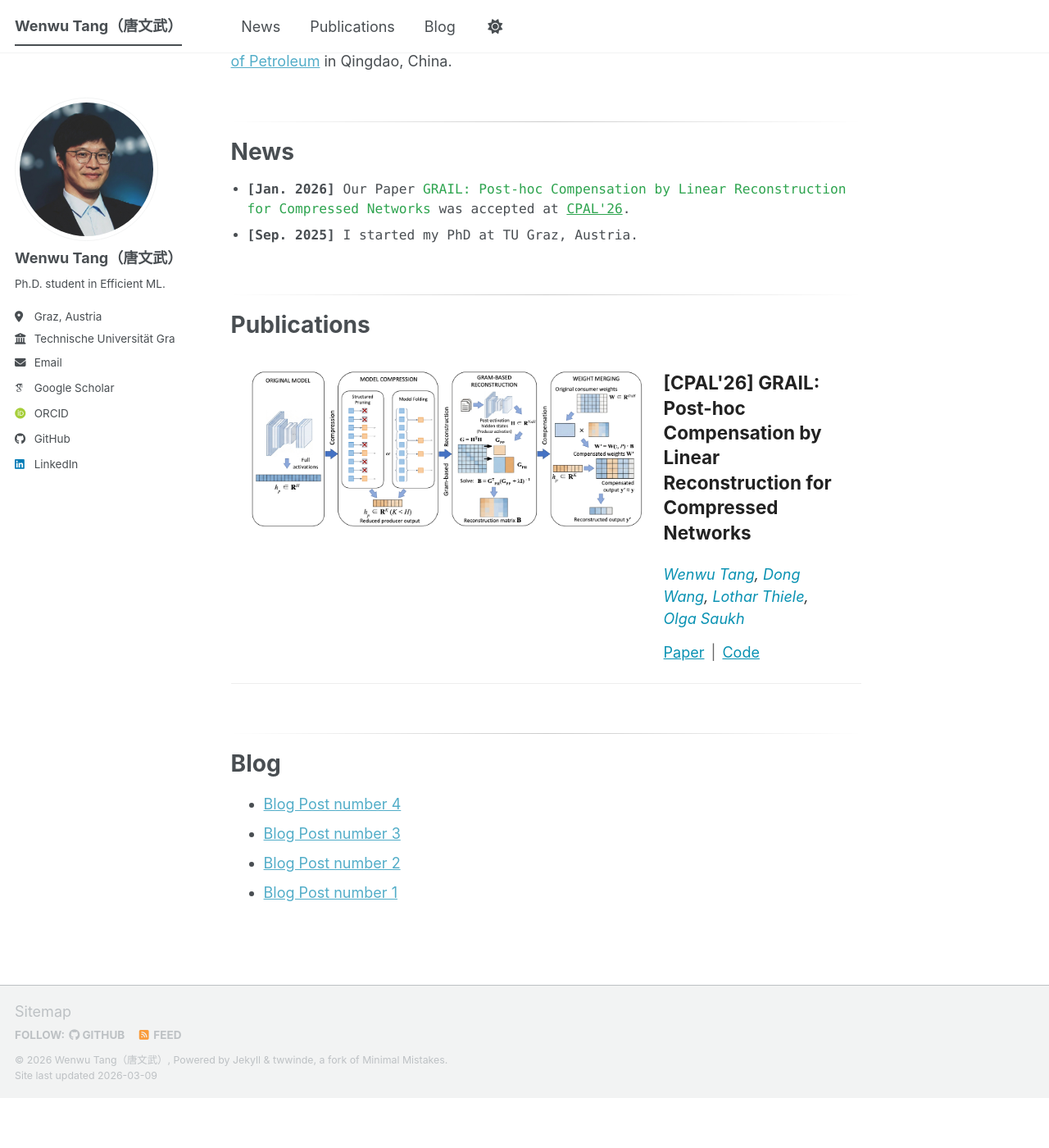
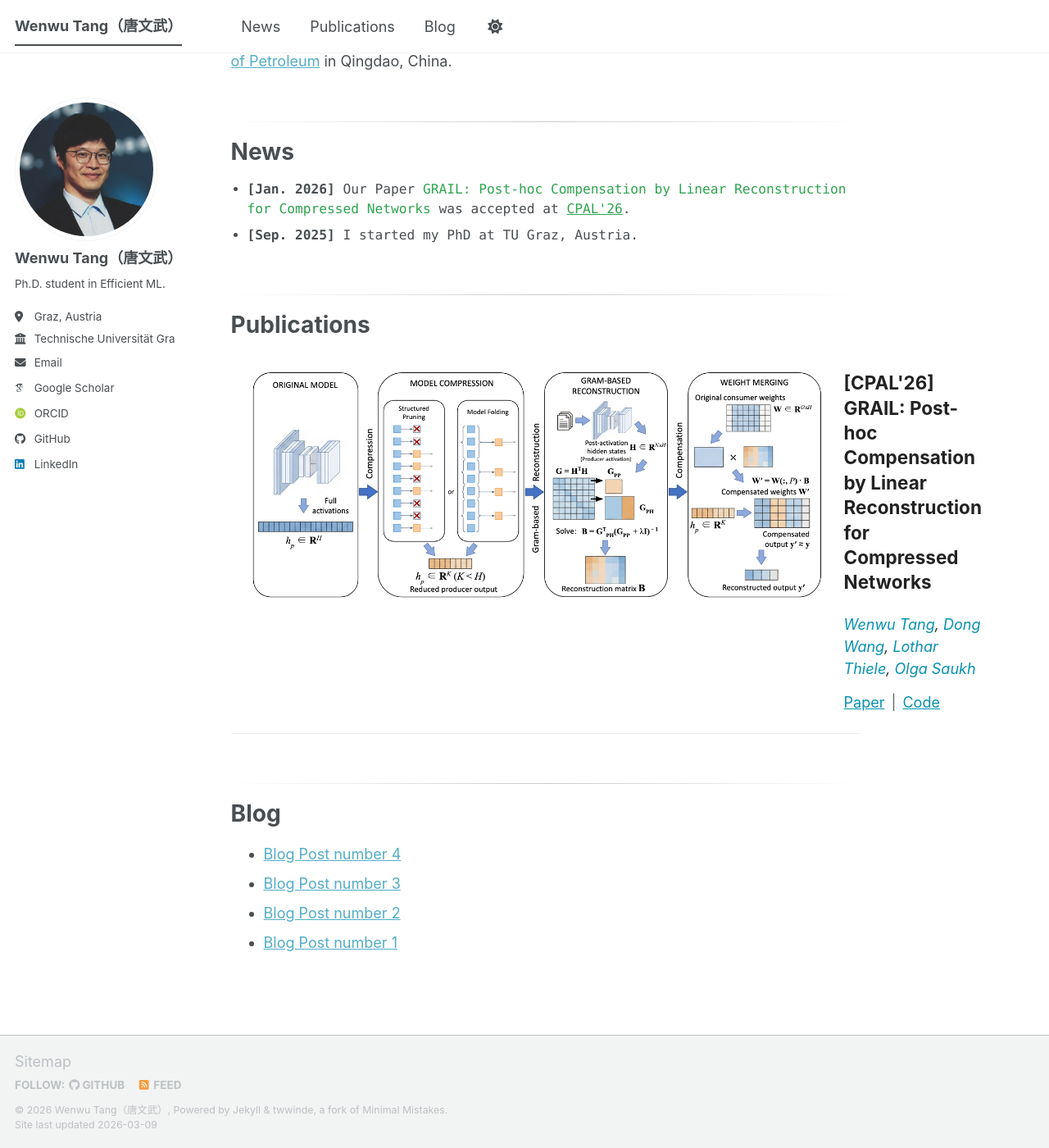
Before and after one commit to TWWinde/TWWinde.github.io, a Jekyll site: the page built from _pages/about.md, in a window 1280 px wide and 1400 px high, scrolled down 839 px. Shown: the whole window at 82% size. Built offline with Jekyll 4.4.1, drawn with Linux system fonts in a browser that asks for light colours; some web fonts are replaced; a script bundle is joined from its source files by our own code; library files that are not in the unit come from our copies; before the commit the page ends 2178 px from its top, so only the background shows below that.

Commit message:
enlarge publication thumbnail to 700px

```diff
--- a/_sass/layout/_publications.scss
+++ b/_sass/layout/_publications.scss
@@ -27,14 +27,14 @@
 
     .publication-thumbnail {
         width: 100% !important;
-        max-width: 500px;
+        max-width: 700px;
         margin-bottom: 15px;
     }
 }
 
 .publication-thumbnail {
-    width: 480px;
-    min-width: 480px;
+    width: 700px;
+    min-width: 700px;
     flex-shrink: 0;
     display: flex;
     align-items: flex-start;
```
